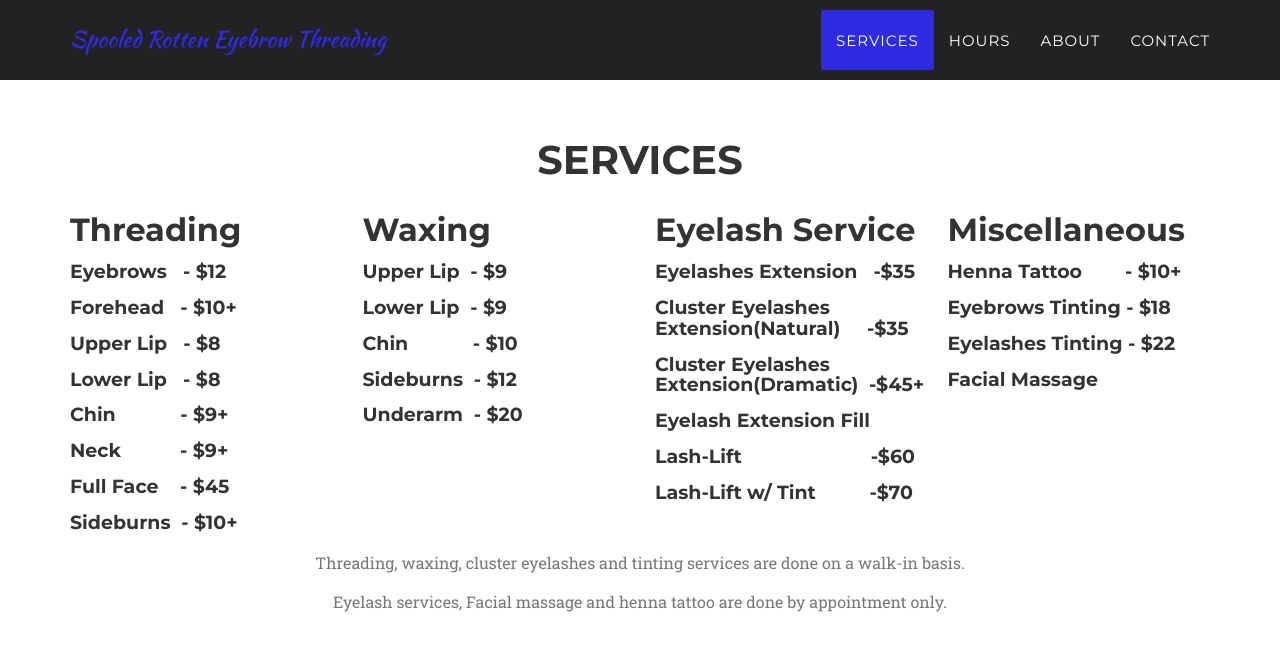
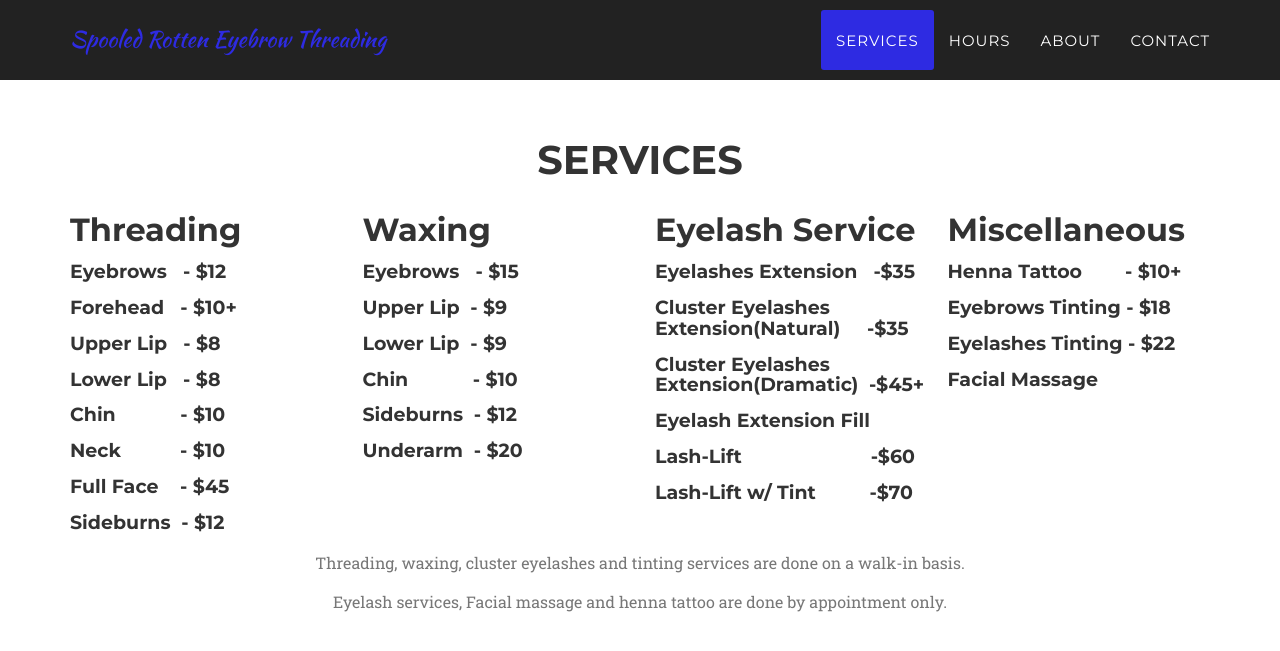
Before and after one commit to spooledrotten/spooledrotten.github.io, a Jekyll site: the page built from index.html, in a window 1280 px wide and 900 px high, scrolled down 770 px. Shown: the top 651 px of the window. Built offline with Jekyll 4.4.1, drawn with Linux system fonts in a browser that asks for light colours; some web fonts are replaced.

Commit message:
118th update

```diff
--- a/_includes/services.html
+++ b/_includes/services.html
@@ -15,10 +15,10 @@
 					<h4 class="service-heading">Forehead&nbsp;&nbsp;&nbsp;- $10+</h4>
 					<h4 class="service-heading">Upper Lip&nbsp;&nbsp;&nbsp;- $8</h4>
 					<h4 class="service-heading">Lower Lip&nbsp;&nbsp;&nbsp;- $8</h4>
-					<h4 class="service-heading">Chin&nbsp;&nbsp;&nbsp;&nbsp;&nbsp;&nbsp;&nbsp;&nbsp;&nbsp;&nbsp;&nbsp;&nbsp;- $9+</h4>
-					<h4 class="service-heading">Neck&nbsp;&nbsp;&nbsp;&nbsp;&nbsp;&nbsp;&nbsp;&nbsp;&nbsp;&nbsp;&nbsp;- $9+</h4>
+					<h4 class="service-heading">Chin&nbsp;&nbsp;&nbsp;&nbsp;&nbsp;&nbsp;&nbsp;&nbsp;&nbsp;&nbsp;&nbsp;&nbsp;- $10</h4>
+					<h4 class="service-heading">Neck&nbsp;&nbsp;&nbsp;&nbsp;&nbsp;&nbsp;&nbsp;&nbsp;&nbsp;&nbsp;&nbsp;- $10</h4>
 					<h4 class="service-heading">Full Face&nbsp;&nbsp;&nbsp;&nbsp;- $45</h4>
-					<h4 class="service-heading">Sideburns&nbsp;&nbsp;- $10+</h4>
+					<h4 class="service-heading">Sideburns&nbsp;&nbsp;- $12</h4>
 
                 </div>
 
@@ -28,6 +28,7 @@
 					<!--<h4 class="service-heading">Ear&nbsp;&nbsp;&nbsp;&nbsp;&nbsp;&nbsp;&nbsp;&nbsp;&nbsp;&nbsp;&nbsp;&nbsp;&nbsp;&nbsp;&nbsp;&nbsp;&nbsp;- $xx</h4>-->
 					<!--<h4 class="service-heading">Forehead&nbsp;&nbsp;&nbsp;- $xx</h4>-->
 					<!--<h4 class="service-heading">Neck&nbsp;&nbsp;&nbsp;&nbsp;&nbsp;&nbsp;&nbsp;&nbsp;&nbsp;&nbsp;&nbsp;&nbsp;&nbsp;- $xx</h4>-->
+                    <h4 class="service-heading">Eyebrows&nbsp;&nbsp;&nbsp;- $15</h4>
                     <h4 class="service-heading">Upper Lip&nbsp;&nbsp;- $9</h4>
                     <h4 class="service-heading">Lower Lip&nbsp;&nbsp;- $9</h4>
 					<h4 class="service-heading">Chin&nbsp;&nbsp;&nbsp;&nbsp;&nbsp;&nbsp;&nbsp;&nbsp;&nbsp;&nbsp;&nbsp;&nbsp;- $10</h4>
```
